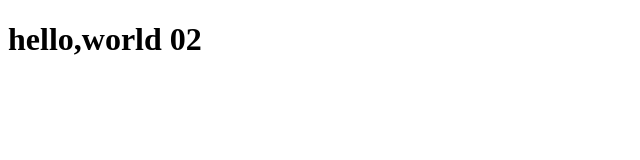
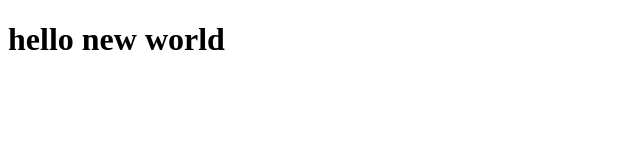
Before and after one commit to marcwoozie/ecs-sample-web, a plain HTML site: page src/index.html in a window 1280 px wide. Shown: the whole page, without its empty margins (0-640 px from the left). Drawn offline with Linux system fonts and the light colour scheme.

Commit message:
edit index

```diff
--- a/src/index.html
+++ b/src/index.html
@@ -6,6 +6,6 @@
   <title>Document</title>
 </head>
 <body>
-  <h1>hello,world 02</h1>
+  <h1>hello new world</h1>
 </body>
 </html>
```
